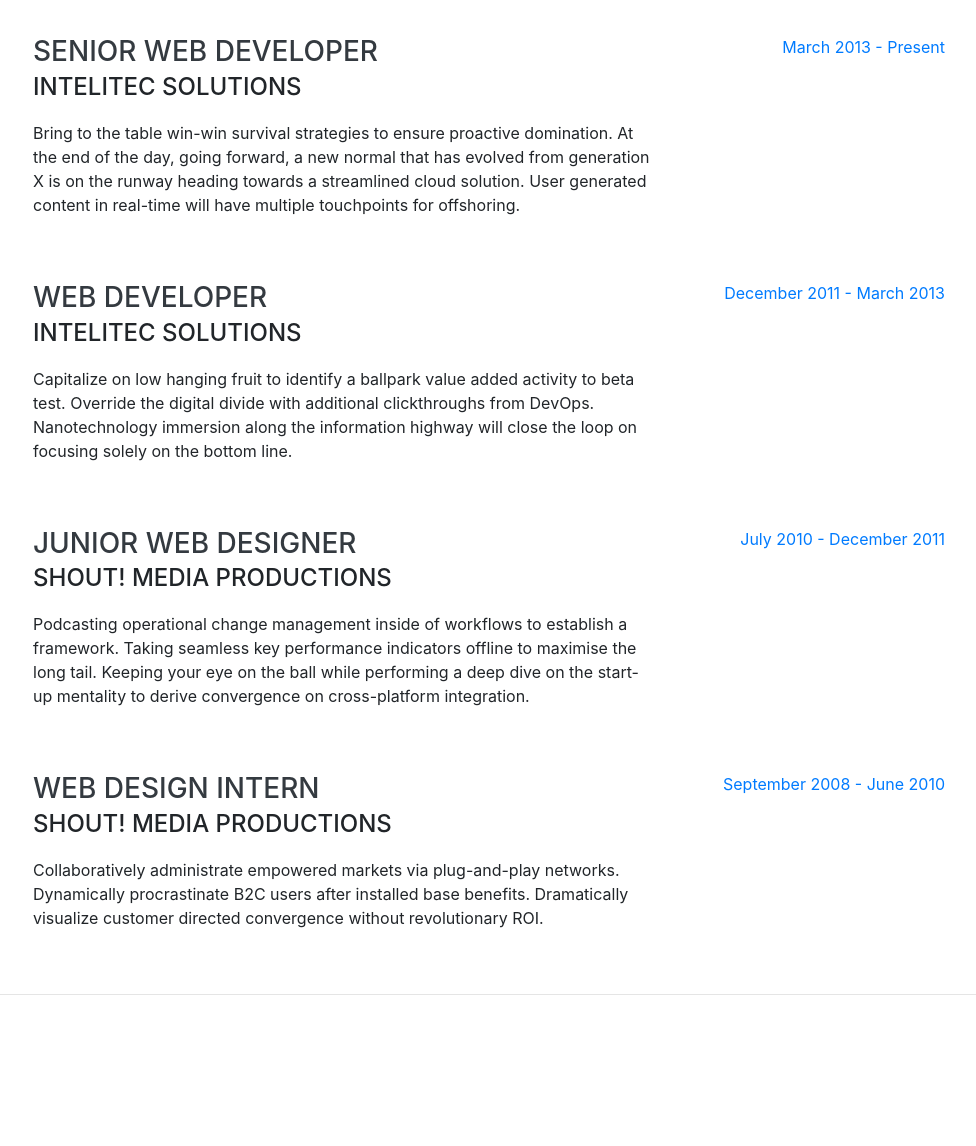
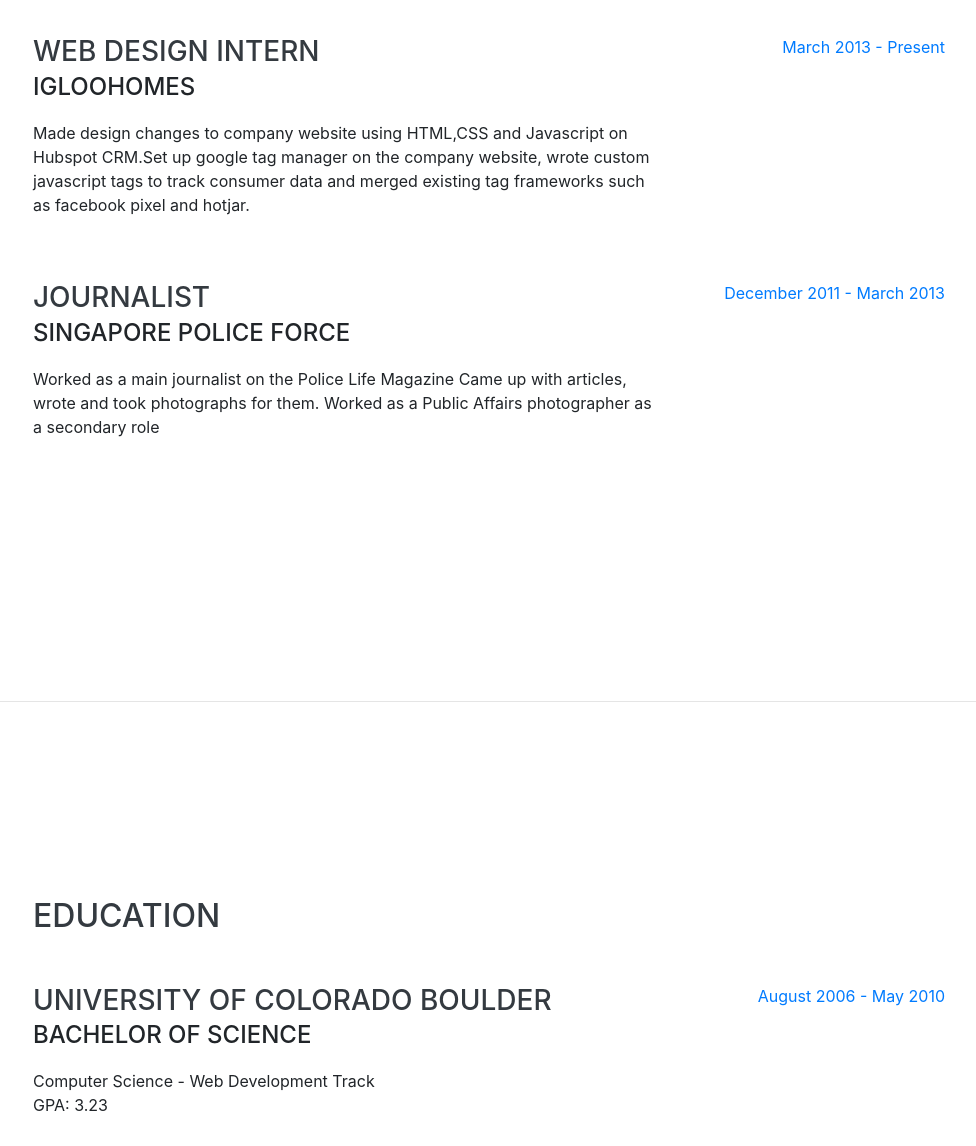
Before and after one commit to murtuswami/murtuswami.github.io, a website with bundled scripts: page index.html in a window 1280 px wide. Shown: the part 900-2046 px from the top of the page, without its empty margins (287-1263 px from the left). Built offline with nearby package versions, Linux system fonts and the light colour scheme; a web font is replaced by a local one.

Commit message:
third commit

```diff
--- a/index.html
+++ b/index.html
@@ -95,9 +95,9 @@
 
         <div class="resume-item d-flex flex-column flex-md-row justify-content-between mb-5">
           <div class="resume-content">
-            <h3 class="mb-0">Senior Web Developer</h3>
-            <div class="subheading mb-3">Intelitec Solutions</div>
-            <p>Bring to the table win-win survival strategies to ensure proactive domination. At the end of the day, going forward, a new normal that has evolved from generation X is on the runway heading towards a streamlined cloud solution. User generated content in real-time will have multiple touchpoints for offshoring.</p>
+            <h3 class="mb-0">Web Design Intern </h3>
+            <div class="subheading mb-3">igloohomes</div>
+            <p>Made design changes to company website using HTML,CSS and Javascript on Hubspot CRM.Set up google tag manager on the company website, wrote custom javascript tags to track consumer data and merged existing tag frameworks such as facebook pixel and hotjar. </p>
           </div>
           <div class="resume-date text-md-right">
             <span class="text-primary">March 2013 - Present</span>
@@ -106,36 +106,15 @@
 
         <div class="resume-item d-flex flex-column flex-md-row justify-content-between mb-5">
           <div class="resume-content">
-            <h3 class="mb-0">Web Developer</h3>
-            <div class="subheading mb-3">Intelitec Solutions</div>
-            <p>Capitalize on low hanging fruit to identify a ballpark value added activity to beta test. Override the digital divide with additional clickthroughs from DevOps. Nanotechnology immersion along the information highway will close the loop on focusing solely on the bottom line.</p>
+            <h3 class="mb-0">Journalist</h3>
+            <div class="subheading mb-3">Singapore Police Force</div>
+            <p>Worked as a main journalist on the Police Life Magazine Came up with articles, wrote and took photographs for them. Worked as a Public Affairs photographer as a secondary role  </p>
           </div>
           <div class="resume-date text-md-right">
             <span class="text-primary">December 2011 - March 2013</span>
           </div>
         </div>
 
-        <div class="resume-item d-flex flex-column flex-md-row justify-content-between mb-5">
-          <div class="resume-content">
-            <h3 class="mb-0">Junior Web Designer</h3>
-            <div class="subheading mb-3">Shout! Media Productions</div>
-            <p>Podcasting operational change management inside of workflows to establish a framework. Taking seamless key performance indicators offline to maximise the long tail. Keeping your eye on the ball while performing a deep dive on the start-up mentality to derive convergence on cross-platform integration.</p>
-          </div>
-          <div class="resume-date text-md-right">
-            <span class="text-primary">July 2010 - December 2011</span>
-          </div>
-        </div>
-
-        <div class="resume-item d-flex flex-column flex-md-row justify-content-between">
-          <div class="resume-content">
-            <h3 class="mb-0">Web Design Intern</h3>
-            <div class="subheading mb-3">Shout! Media Productions</div>
-            <p>Collaboratively administrate empowered markets via plug-and-play networks. Dynamically procrastinate B2C users after installed base benefits. Dramatically visualize customer directed convergence without revolutionary ROI.</p>
-          </div>
-          <div class="resume-date text-md-right">
-            <span class="text-primary">September 2008 - June 2010</span>
-          </div>
-        </div>
 
       </div>
 
```
